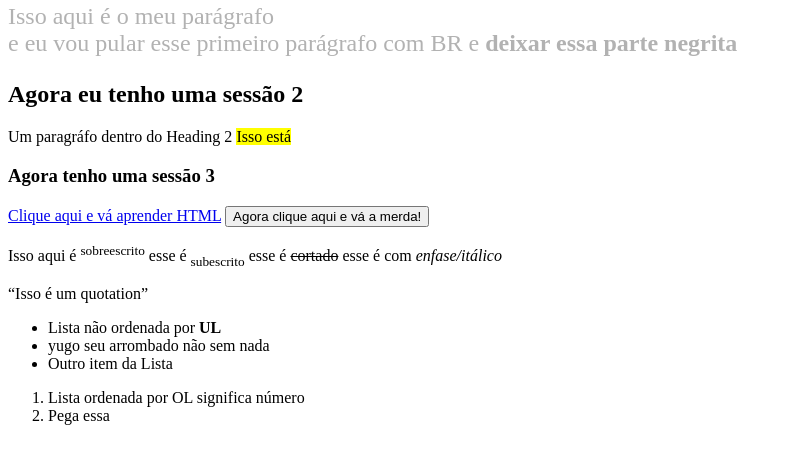
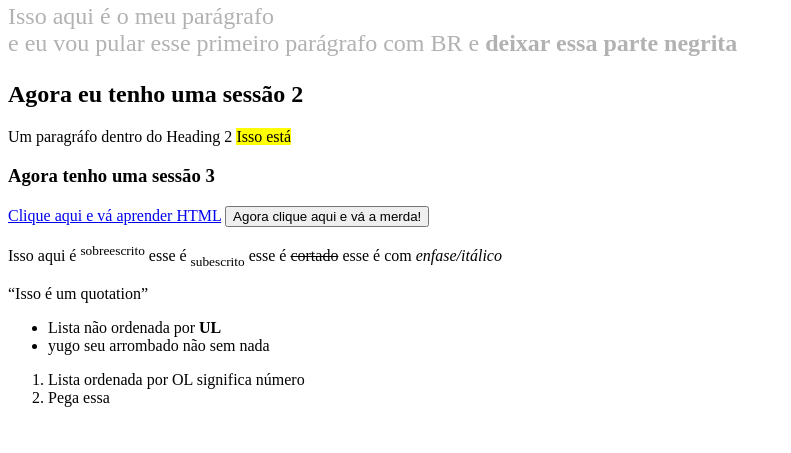
Before and after one commit to yugom/estudow3school, a plain HTML site: page index.htm in a window 1280 px wide. Shown: the part 347-800 px from the top of the page, without its empty margins (0-791 px from the left). Drawn offline with Linux system fonts and the light colour scheme.

Commit message:
cansei dessa porra

```diff
--- a/index.htm
+++ b/index.htm
@@ -18,7 +18,6 @@
     <ul>
         <li>Lista não ordenada por <b>UL</b></li>
         <li>yugo seu arrombado não sem nada</li>
-        <li>Outro item da Lista</li>
     </ul>
     <ol>
         <li>Lista ordenada por OL significa número</li>
```
